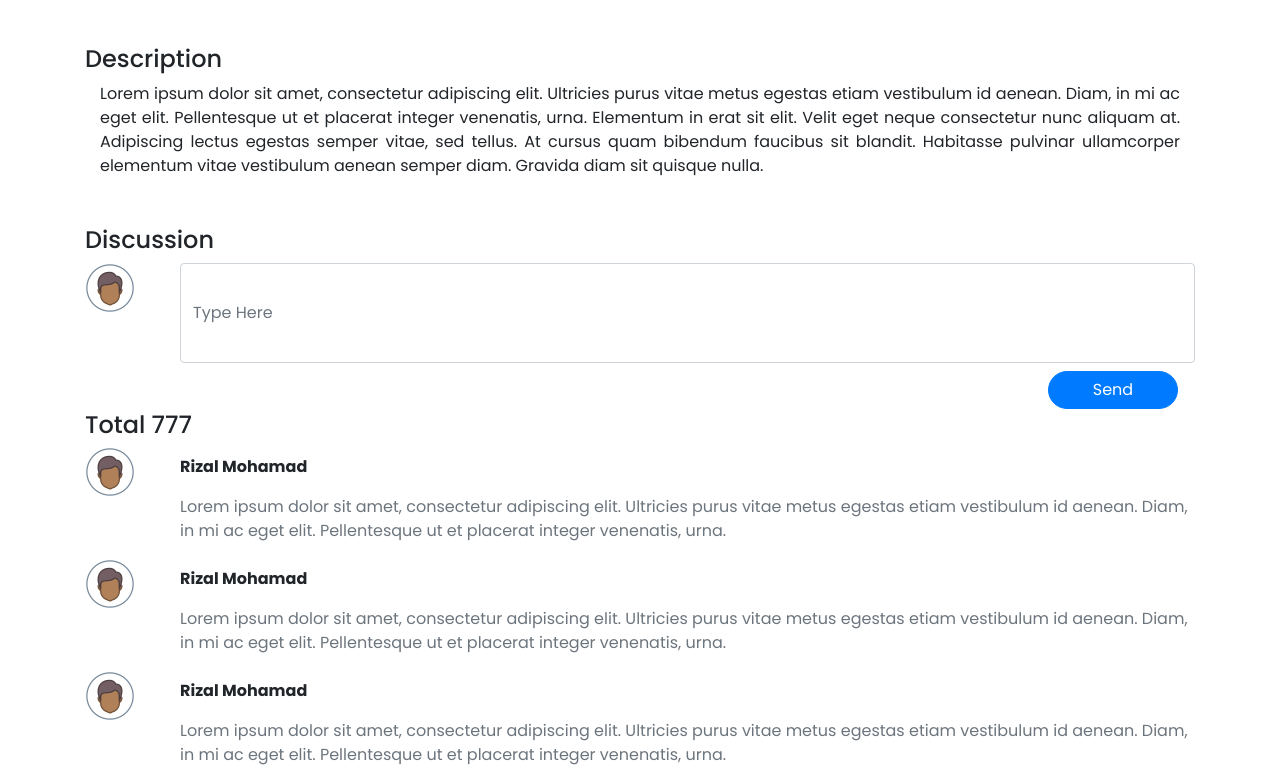
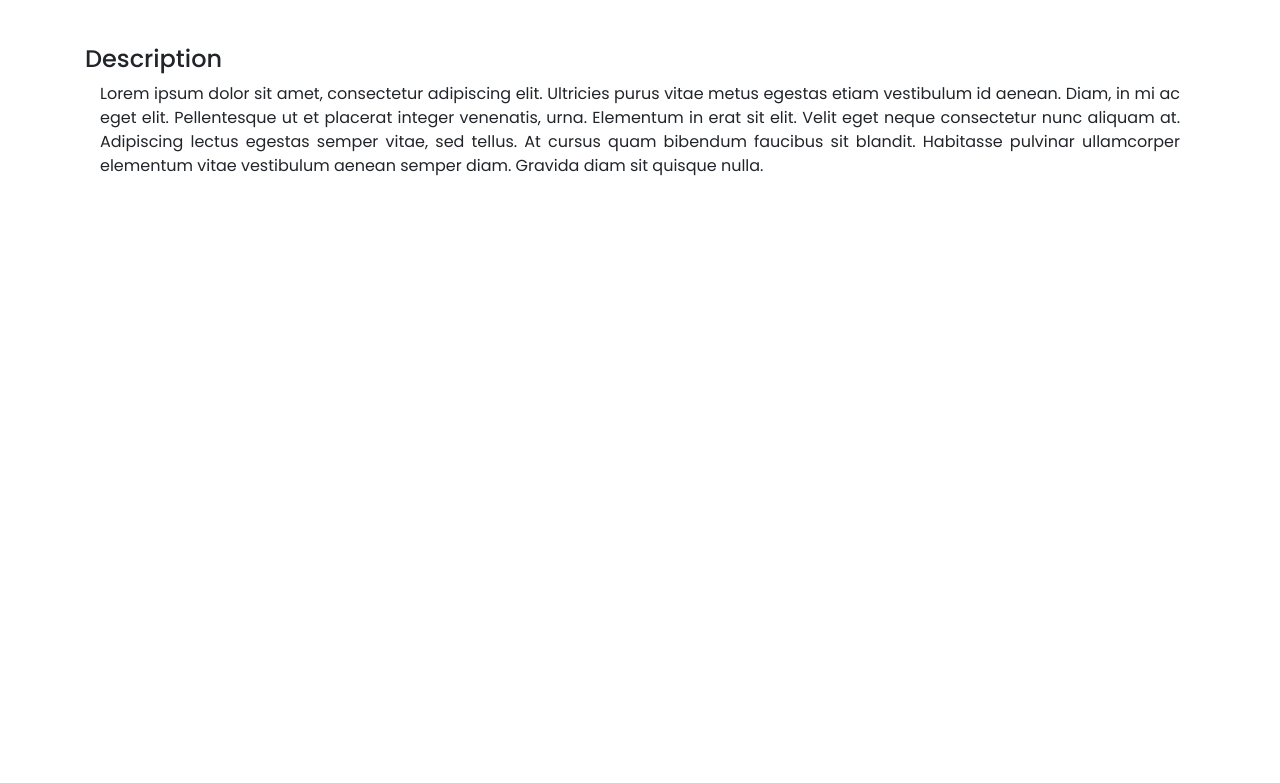
Before and after one commit to rizalmohamad209/ui-sosmedbooks-statis, a plain HTML site: page description.html in a window 1280 px wide. Shown: the part 476-1259 px from the top of the page. After the commit the page ends 800 px from the top, so only its background shows below. Drawn offline with nearby package versions, Linux system fonts and the light colour scheme.

Commit message:
fix detail

```diff
--- a/description.html
+++ b/description.html
@@ -121,84 +121,6 @@
     </div>
 
     <!-- end description -->
-    <!-- Diskusi -->
-    <div class="container mt-5">
-      <h4>Discussion</h4>
-      <div class="wrap-input-diskusi">
-        <div class="row">
-          <div class="col-2 col-md-1">
-            <img
-              src="./assets/img/Circled User Male Skin Type 6.png"
-              style="width: 50px; height: 50px"
-              alt=""
-            />
-          </div>
-          <div class="col-10 col-md-11">
-            <input
-              name="title"
-              class="form-control mr-sm-5 rounded search d-inline"
-              style="width: 100%; height: 100px"
-              type="search"
-              placeholder="Type Here"
-            />
-          </div>
-        </div>
-      </div>
-      <button href="#" class="btn btn-primary float-right mt-2 rounded-pill" style="width: 130px;">Send</button>
-    </div>
-    <!-- End Diskusi -->
 
-    <!-- Chat -->
-    <div class="container mt-5">
-      <h4>Total 777</h4>
-      <div class="row">
-        <div class="col-2 col-md-1">
-          <img
-            src="./assets/img/Circled User Male Skin Type 6.png"
-            style="width: 50px; height: 50px"
-            alt=""
-          />
-        </div>
-        <div class="col-10 col-md-11">
-          <p class="font-weight-bold mt-2">Rizal Mohamad</p>
-          <p class="text-secondary">
-            Lorem ipsum dolor sit amet, consectetur adipiscing elit. Ultricies
-            purus vitae metus egestas etiam vestibulum id aenean. Diam, in mi ac
-            eget elit. Pellentesque ut et placerat integer venenatis, urna.
-          </p>
-        </div>
-        <div class="col-2 col-md-1">
-          <img
-            src="./assets/img/Circled User Male Skin Type 6.png"
-            style="width: 50px; height: 50px"
-            alt=""
-          />
-        </div>
-        <div class="col-10 col-md-11">
-          <p class="font-weight-bold mt-2">Rizal Mohamad</p>
-          <p class="text-secondary">
-            Lorem ipsum dolor sit amet, consectetur adipiscing elit. Ultricies
-            purus vitae metus egestas etiam vestibulum id aenean. Diam, in mi ac
-            eget elit. Pellentesque ut et placerat integer venenatis, urna.
-          </p>
-        </div>
-        <div class="col-2 col-md-1">
-          <img
-            src="./assets/img/Circled User Male Skin Type 6.png"
-            style="width: 50px; height: 50px"
-            alt=""
-          />
-        </div>
-        <div class="col-10 col-md-11">
-          <p class="font-weight-bold mt-2">Rizal Mohamad</p>
-          <p class="text-secondary">
-            Lorem ipsum dolor sit amet, consectetur adipiscing elit. Ultricies
-            purus vitae metus egestas etiam vestibulum id aenean. Diam, in mi ac
-            eget elit. Pellentesque ut et placerat integer venenatis, urna.
-          </p>
-        </div>
-      </div>
-    </div>
-    <!-- End Chat -->
   </body>
 </html>
```
Also changed, not shown: descriptionLogin.html (+2 -2 lines), waiting.html (+5 -5 lines).
